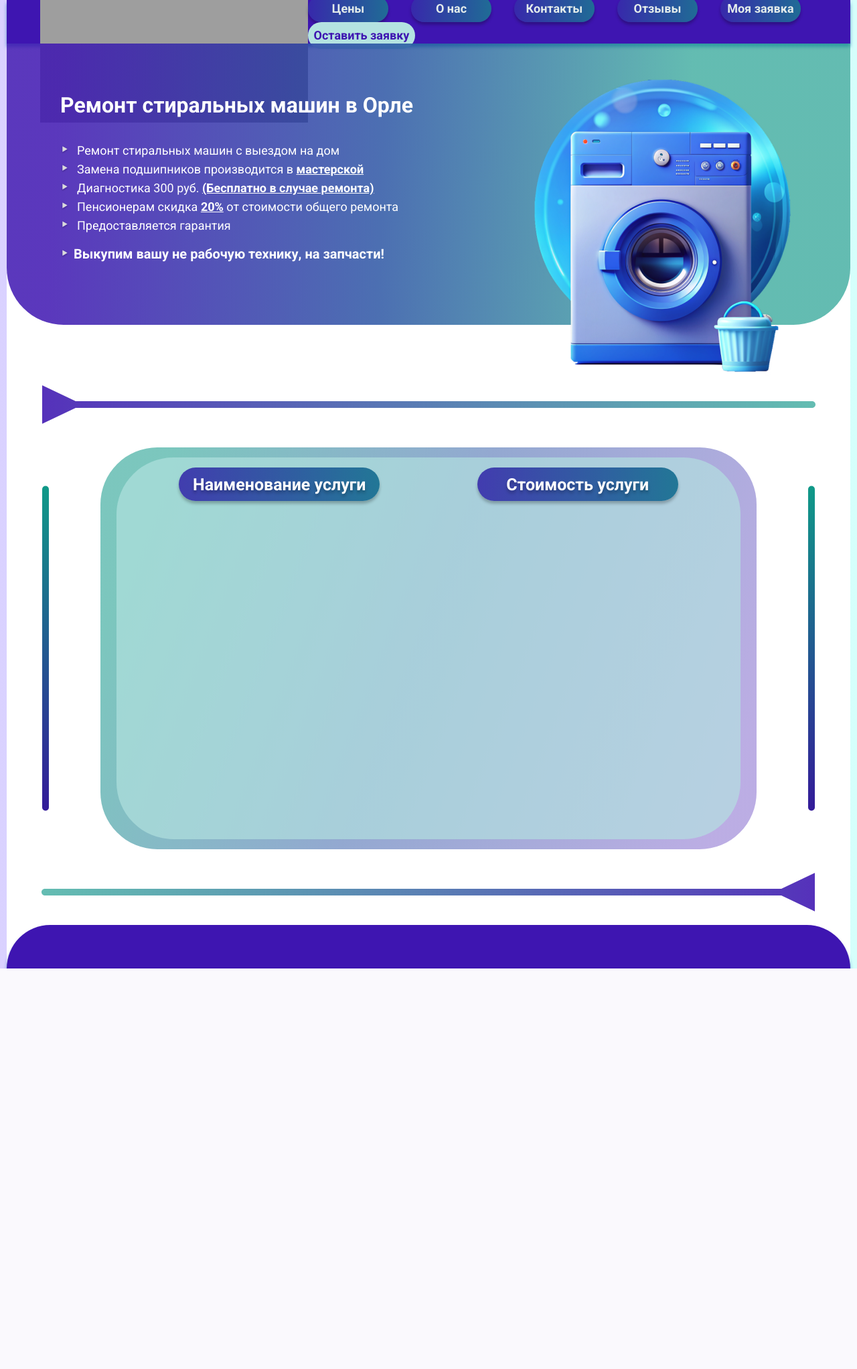
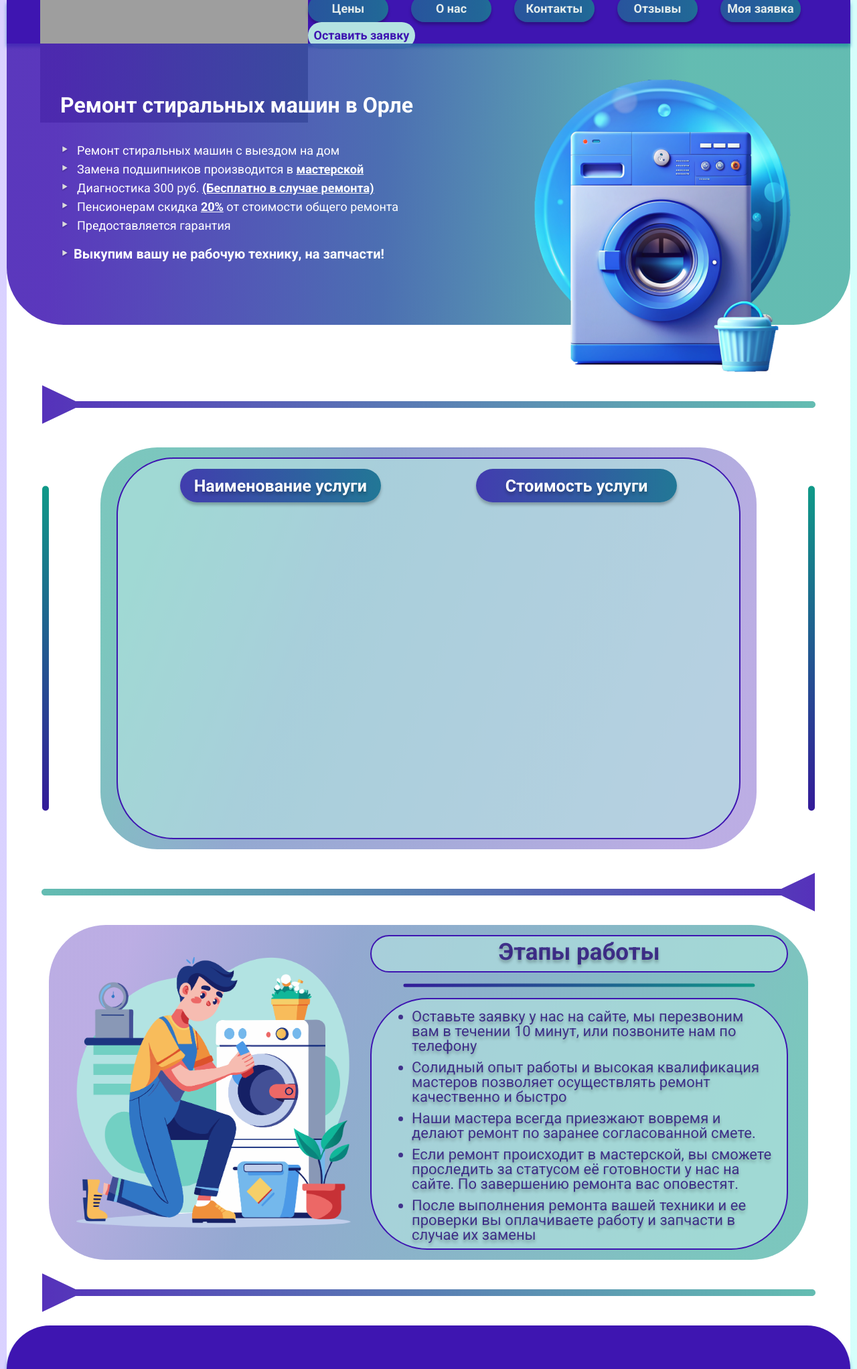
Before and after one commit to SergeiMischenko/washer_repair, a Django app: page / in a window 1280 px wide. Shown: the whole page at 67% size. Before the commit the page ends 1446 px from the top, so only its background shows below. Run offline with Django 5.2, Linux system fonts and the light colour scheme; data that the repository does not hold is empty; grey boxes are pictures that could not be loaded.

Commit message:
added html and css for about block.

```diff
--- a/static/washer_repair/css/style.css
+++ b/static/washer_repair/css/style.css
@@ -737,6 +737,7 @@ body {
     background-color: white;
 }
 
+/* Header */
 .header {
     height: 65px;
     background-color: #3E15B1;
@@ -772,13 +773,13 @@ body {
 
 .header__link {
     width: 120px;
-    background: linear-gradient(92.07deg, rgba(62, 21, 177, 0.88) -27.94%, rgba(32, 107, 150, 0.958526) 92.73%, #109888 156.46%);
+    background: linear-gradient(92.07deg, rgba(62, 21, 177, 0.88) -284%, rgba(32, 107, 150, 0.958526) 90%, #109888 155%);
     box-shadow: 0 4px 4px rgba(0, 0, 0, 0.25);
 
 }
 
 .header__link:hover, .header__link:focus, .header__link-last:hover, .header__link-last:focus {
-    background: linear-gradient(92.07deg, rgba(32, 107, 150, 0.958526) -27.94%, rgba(62, 21, 177, 0.88) 92.73%, #109888 156.46%);
+    background: linear-gradient(92.07deg, rgba(32, 107, 150, 0.958526) -28%, rgba(62, 21, 177, 0.88) 90%, #109888 155%);
     box-shadow: 0 3px 5px white;
     transform: scale(1.05);
     outline: none;
@@ -795,11 +796,12 @@ body {
     color: white;
 }
 
+/* Title */
 .title {
     margin: 0 0 70px 0;
     padding: 55px 0 0 80px;
     height: 420px;
-    background: linear-gradient(92.36deg, rgba(62, 21, 177, 0.85) 6.04%, rgba(16, 63, 152, 0.75) 44.6%, rgba(16, 152, 136, 0.65) 80.29%);
+    background: linear-gradient(92.36deg, rgba(62, 21, 177, 0.85) 6%, rgba(16, 63, 152, 0.75) 45%, rgba(16, 152, 136, 0.65) 80%);
     border-bottom-left-radius: 85px;
     border-bottom-right-radius: 85px;
     position: relative;
@@ -839,6 +841,7 @@ body {
     top: 3%;
 }
 
+/* Arrow */
 .arrow, .arrow__rotate {
     display: flex;
     justify-content: center;
@@ -846,9 +849,10 @@ body {
 }
 
 .arrow__rotate {
-   transform: rotate(180deg);
+    transform: rotate(180deg);
 }
 
+/* Services */
 .services {
     display: flex;
     padding: 15px 0;
@@ -864,11 +868,12 @@ body {
     align-content: center;
     justify-content: center;
     flex-wrap: wrap;
-    background: linear-gradient(110.94deg, rgba(16, 152, 136, 0.55) 9.15%, rgba(16, 63, 152, 0.45) 48.48%, rgba(62, 21, 177, 0.35) 93.99%);
+    background: linear-gradient(110.94deg, rgba(16, 152, 136, 0.55) 10%, rgba(16, 63, 152, 0.45) 35%, rgba(62, 21, 177, 0.35) 90%);
 }
 
 .services__block-inside {
     background: rgba(180, 227, 225, 0.65);
+    border: solid 2px #3E15B1;
     border-radius: 85px;
     width: 95%;
     height: 95%;
@@ -890,7 +895,7 @@ body {
     width: 300px;
     height: 50px;
     border-radius: 85px;
-    background: linear-gradient(92.07deg, rgba(62, 21, 177, 0.88) -27.94%, #109888 156.46%);
+    background: linear-gradient(92.07deg, rgba(62, 21, 177, 0.88) -28%, #109888 155%);
     box-shadow: 0 4px 4px rgba(0, 0, 0, 0.25);
     display: flex;
     justify-content: center;
@@ -940,7 +945,7 @@ table td + td {
     background: rgba(140, 200, 195, 0.75);
 }
 
-
+/* Scrollbar */
 ::-webkit-scrollbar {
     width: 15px;
 }
@@ -958,6 +963,71 @@ table td + td {
     box-shadow: 0 0 4px #000;
 }
 
+/* About */
+.about__block {
+    height: 500px;
+    border-radius: 85px;
+    width: 90%;
+    margin: 0 auto;
+    padding: 15px 30px 15px 10px;
+    background: linear-gradient(110.94deg, rgba(62, 21, 177, 0.35) 10%, rgba(16, 63, 152, 0.45) 35%, rgba(16, 152, 136, 0.55) 90%);
+    display: flex;
+    flex-direction: row;
+    justify-content: space-between;
+}
+
+.about__content-wrapper {
+    display: flex;
+    flex-direction: column;
+    flex-wrap: wrap;
+    justify-content: space-between;
+    width: 60%;
+}
+
+.about__block-content {
+    width: 100%;
+    height: 80%;
+    margin: 0 auto;
+    background: rgba(180, 227, 225, 0.65);
+    border-radius: 85px;
+    border: solid 2px #3E15B1;
+}
+
+.about__block-pic {
+}
+
+.about__content-title {
+    width: 100%;
+    height: 12%;
+    margin: 0 auto;
+    padding: 6px 0;
+    background: rgba(180, 227, 225, 0.65);
+    border-radius: 85px;
+    border: solid 2px #3E15B1;
+}
+
+.content-title-text{
+    font-size: 35px;
+    font-weight: bold;
+    text-align: center;
+    color: #2b0f7ad1;
+    text-shadow: 0 4px 4px rgba(0, 0, 0, 0.25);
+}
+
+.about__content-list {
+    padding: 15px 20px 20px 60px;
+    list-style: initial;
+    text-shadow: 0 4px 4px rgba(0, 0, 0, 0.25);
+}
+
+.content-list-item {
+    font-size: 22px;
+    margin-bottom: 10px;
+    color: #2b0f7ad1;
+    text-shadow: 0 4px 4px rgba(0, 0, 0, 0.25);
+}
+
+/* Footer */
 .footer {
     height: 65px;
     background-color: #3E15B1;
--- a/templates/washer_repair/index.html
+++ b/templates/washer_repair/index.html
@@ -4,6 +4,7 @@
 	<section class="arrow">
 		<img src="{% static "washer_repair/images/svg/arrow_2.svg" %}" alt="arrow" class="arrow__underline">
 	</section>
+
 	<section class="services">
 		<img src="{% static "washer_repair/images/svg/line_1.svg" %}" alt="line" class="services__line-pic">
 		<div class="services__block">
@@ -47,7 +48,53 @@
 		</div>
 		<img src="{% static "washer_repair/images/svg/line_1.svg" %}" alt="line" class="services__line-pic">
 	</section>
+
 	<section class="arrow__rotate">
 		<img src="{% static "washer_repair/images/svg/arrow_2.svg" %}" alt="arrow" class="arrow__underline">
 	</section>
+
+	<section class="about">
+		<div class="about__block">
+
+			<img src="{% static "washer_repair/images/washer_2.png" %}" alt="Ремонт стиральных машин в Орле"
+			     class="about__block-pic">
+
+			<div class="about__content-wrapper">
+				<div class="about__content-title">
+					<p class="content-title-text">
+						Этапы работы
+					</p>
+				</div>
+
+				<img src="{% static "washer_repair/images/svg/line_2.svg" %}" alt="line" class="about__line-pic">
+
+				<div class="about__block-content">
+
+					<ul class="about__content-list">
+						<li class="content-list-item">
+							Оставьте заявку у нас на сайте, мы перезвоним вам в течении 10 минут, или позвоните нам по телефону
+						</li>
+						<li class="content-list-item">
+							Солидный опыт работы и высокая квалификация мастеров позволяет осуществлять ремонт качественно и быстро
+						</li>
+						<li class="content-list-item">
+							Наши мастера всегда приезжают вовремя и делают ремонт по заранее согласованной смете.
+						</li>
+						<li class="content-list-item">
+							Если ремонт происходит в мастерской, вы сможете проследить за статусом её готовности у нас на сайте. По завершению ремонта вас оповестят.
+						</li>
+						<li class="content-list-item">
+							После выполнения ремонта вашей техники и ее проверки вы оплачиваете работу и запчасти в случае их замены
+						</li>
+					</ul>
+
+				</div>
+			</div>
+		</div>
+	</section>
+
+	<section class="arrow">
+		<img src="{% static "washer_repair/images/svg/arrow_2.svg" %}" alt="arrow" class="arrow__underline">
+	</section>
+
 {% endblock content %}
```
Also changed, not shown: static/washer_repair/images/svg/line_2.svg (added), static/washer_repair/images/washer_2.png (added).
